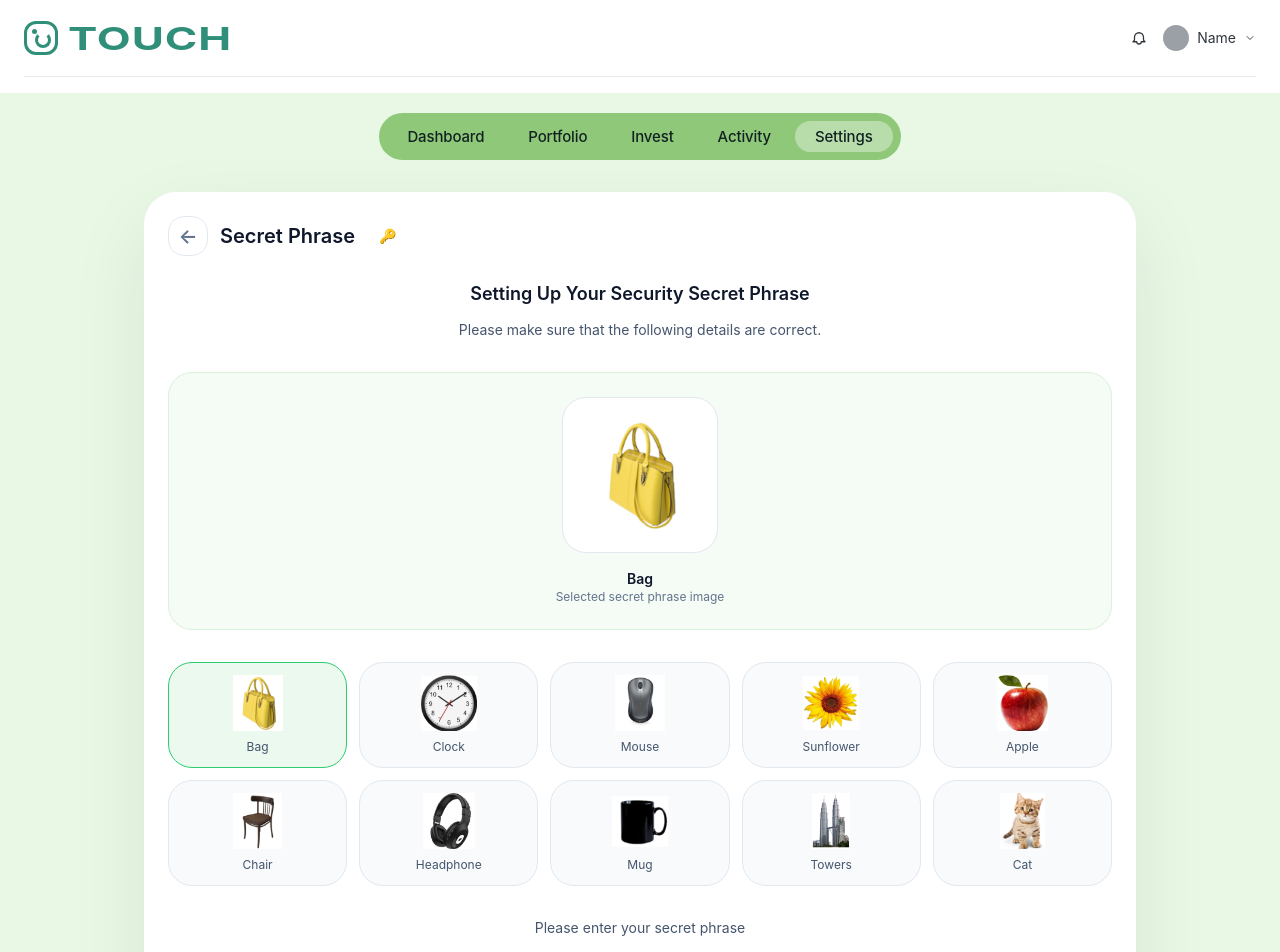
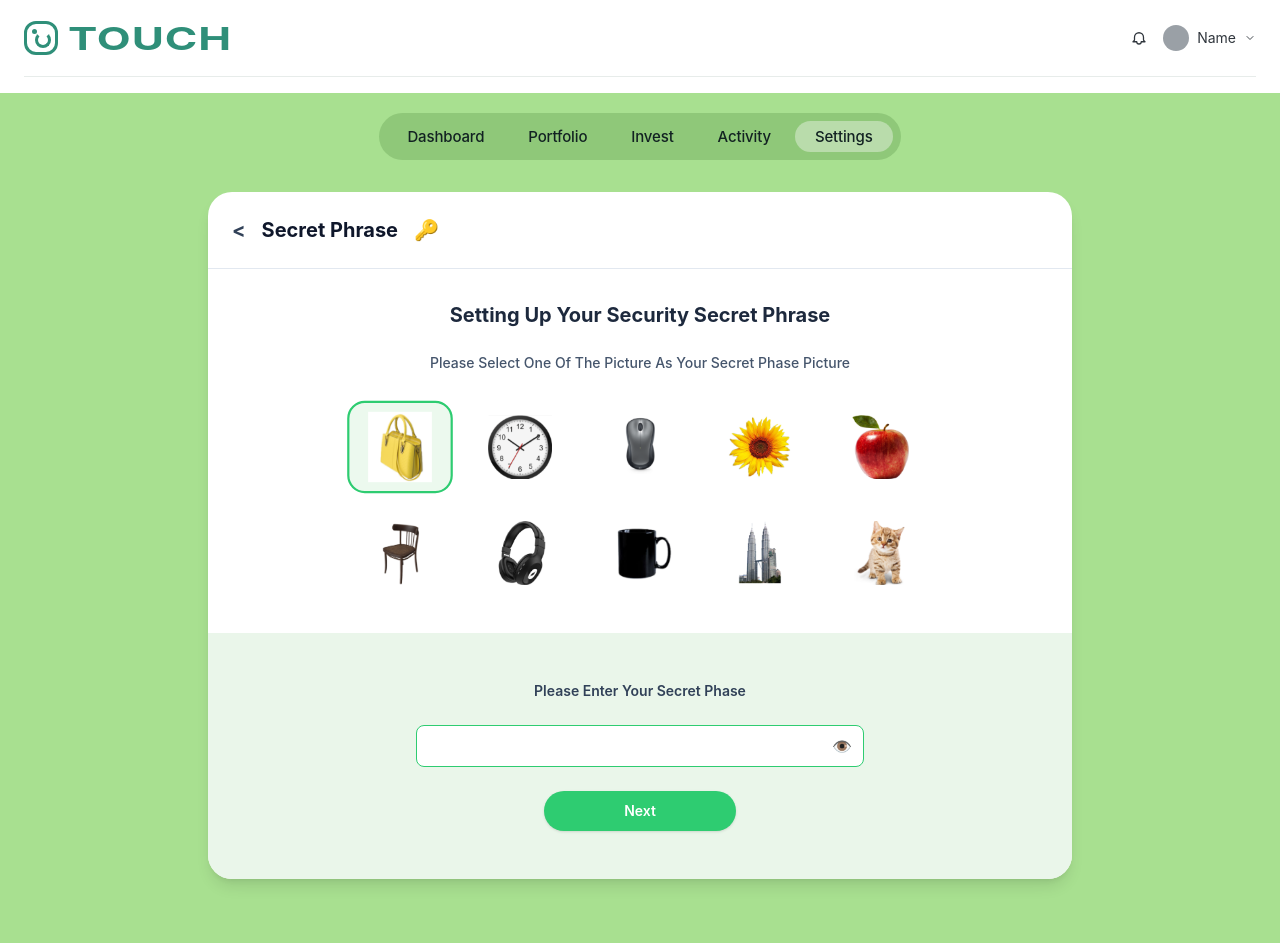
Before and after one commit to isabelledelc/isabelledelc.github.io, a React (Vite) app in the folder app/: page /settings/secret-phrase in a window 1280 px wide. Shown: the top 952 px of the page. Built offline with nearby package versions, Linux system fonts and the light colour scheme.

Commit message:
added secrect phrase page

```diff
--- a/app/src/pages/Settings/subpages/SecretPhrase.tsx
+++ b/app/src/pages/Settings/subpages/SecretPhrase.tsx
@@ -32,107 +32,162 @@ export default function SecretPhrase() {
   const [phrase, setPhrase] = useState('');
   const [showPassword, setShowPassword] = useState(false);
   const [showSuccess, setShowSuccess] = useState(false);
+  const [step, setStep] = useState(1);
+
+  const selectedItem = images.find((item) => item.id === selectedImage)!;
+  const confirmationPhrase = phrase.trim() || 'No secret phrase entered';
 
   function handleSubmit(e: React.FormEvent) {
     e.preventDefault();
     if (!phrase.trim()) return;
+    setStep(2);
+  }
+
+  function handleConfirm() {
     setShowSuccess(true);
   }
 
-  const selected = images.find((item) => item.id === selectedImage)!;
-
   return (
-    <div className="min-h-screen w-full bg-[#E9F7E5]">
+    <div className="min-h-screen w-full bg-[#A8E090]">
       <Header />
       <Navbar />
 
-      <main className="mx-auto max-w-5xl px-4 pb-16 pt-8">
-        <div className="rounded-[32px] bg-white p-6 shadow-[0_30px_80px_rgba(30,63,40,0.08)]">
-          <div className="mb-6 flex items-center gap-3 text-xl font-semibold text-slate-900">
+      <main className="mx-auto max-w-4xl px-4 pb-16 pt-8">
+        <div className="overflow-hidden rounded-[24px] bg-white shadow-lg">
+          <div className="border-b border-slate-200 p-6">
+            <div className="flex items-center gap-4 text-xl font-bold text-slate-900">
               <Link
                 to="/settings/security"
-              className="inline-flex h-10 w-10 items-center justify-center rounded-2xl border border-slate-200 text-slate-500 transition hover:border-[#528c68] hover:text-[#528c68]"
+                className="text-slate-700 transition hover:text-[#2ECC71]"
+                aria-label="Back"
               >
-              ←
+                &lt;
               </Link>
               <span>Secret Phrase</span>
-            <span className="ml-3 text-sm text-slate-500">🔑</span>
+              <span className="text-xl">🔑</span>
+            </div>
           </div>
 
-          <div className="mb-8 space-y-3 text-center">
-            <h2 className="text-lg font-semibold text-slate-900">Setting Up Your Security Secret Phrase</h2>
-            <p className="text-sm text-slate-600">Please make sure that the following details are correct.</p>
-          </div>
+          <div className="px-6 pb-10 pt-8 text-center">
+            <h2 className="text-xl font-bold text-slate-800">
+              Setting Up Your Security Secret Phrase
+            </h2>
+            <p className="mt-6 text-sm font-medium text-slate-600">
+              {step === 1
+                ? 'Please Select One Of The Picture As Your Secret Phase Picture'
+                : 'Please Make Sure That The Following Details Are Correct'}
+            </p>
 
-          <div className="mb-8 rounded-[24px] border border-[#D9F2D9] bg-[#F5FBF5] p-6 text-center">
-            <div className="mx-auto mb-4 flex h-[156px] w-[156px] items-center justify-center rounded-3xl border border-slate-200 bg-white">
-              <img src={selected.src} alt={selected.label} className="h-28 w-28 object-contain" />
-            </div>
-            <div className="text-sm font-semibold text-slate-900">{selected.label}</div>
-            <div className="text-xs text-slate-500">Selected secret phrase image</div>
-          </div>
-
-          <div className="mb-8">
-            <div className="grid grid-cols-2 gap-3 sm:grid-cols-5">
+            {step === 1 && (
+              <div className="mx-auto mt-8 grid max-w-xl grid-cols-5 gap-6">
                 {images.map((item) => (
                   <button
                     key={item.id}
                     type="button"
                     onClick={() => setSelectedImage(item.id)}
-                  className={`rounded-3xl border p-3 transition ${selectedImage === item.id ? 'border-[#2ECC71] bg-[#ECF9EE]' : 'border-slate-200 bg-slate-50 hover:border-[#8ACB8A]'}`}
+                    className={`flex items-center justify-center rounded-2xl p-2 transition ${
+                      selectedImage === item.id
+                        ? 'scale-110 border-2 border-[#2ECC71] bg-[#ECF9EE]'
+                        : 'hover:scale-105'
+                    }`}
                   >
-                  <img src={item.src} alt={item.label} className="mx-auto h-14 w-14 object-contain" />
-                  <div className="mt-2 text-xs text-slate-600">{item.label}</div>
+                    <img
+                      src={item.src}
+                      alt={item.label}
+                      className="h-16 w-16 object-contain"
+                    />
                   </button>
                 ))}
               </div>
+            )}
           </div>
 
-          <form onSubmit={handleSubmit} className="space-y-6">
-            <div className="space-y-2 text-center">
-              <p className="text-sm text-slate-600">Please enter your secret phrase</p>
-            </div>
-            <div className="relative mx-auto max-w-2xl">
+          <div className="bg-[#EAF6EA] px-6 py-12 text-center">
+            {step === 1 ? (
+              <form onSubmit={handleSubmit} className="mx-auto max-w-md space-y-6">
+                <p className="text-sm font-semibold text-slate-700">
+                  Please Enter Your Secret Phase
+                </p>
+
+                <div className="relative">
                   <input
                     type={showPassword ? 'text' : 'password'}
                     value={phrase}
                     onChange={(e) => setPhrase(e.target.value)}
-                className="w-full rounded-full border border-[#8ACB8A] px-4 py-3 text-sm text-slate-900 outline-none focus:border-[#2ECC71]"
-                placeholder="Enter secret phrase"
+                    className="w-full rounded-lg border border-[#2ECC71] bg-white px-4 py-2.5 pr-10 text-sm text-slate-900 outline-none focus:ring-2 focus:ring-[#2ECC71]"
                   />
                   <button
                     type="button"
                     onClick={() => setShowPassword((prev) => !prev)}
-                className="absolute right-3 top-1/2 -translate-y-1/2 text-slate-500"
+                    className="absolute right-3 top-1/2 -translate-y-1/2 text-slate-600"
                   >
                     {showPassword ? '🙈' : '👁️'}
                   </button>
                 </div>
 
-            <div className="text-center">
-              <button className="rounded-full bg-green-600 px-10 py-3 text-sm font-semibold text-white transition hover:bg-green-700">
+                <div>
+                  <button
+                    type="submit"
+                    className="w-48 rounded-full bg-[#2ECC71] py-2.5 text-sm font-semibold text-white shadow-sm transition hover:bg-[#27ae60]"
+                  >
                     Next
                   </button>
                 </div>
               </form>
+            ) : (
+              <div className="mx-auto max-w-md space-y-8">
+                <div className="mx-auto flex w-64 flex-col items-center justify-center rounded-2xl border-2 border-[#8ACB8A] bg-white p-8 shadow-sm">
+                  <img
+                    src={selectedItem.src}
+                    alt={selectedItem.label}
+                    className="h-28 w-28 object-contain"
+                  />
+                  <span className="mt-4 text-base font-bold text-slate-900 capitalize">
+                    {selectedItem.label}
+                  </span>
+                </div>
+
+                <div className="rounded-2xl border border-[#8ACB8A] bg-white p-4 text-left shadow-sm">
+                  <p className="text-sm font-semibold text-slate-700">Secret Phrase</p>
+                  <p className="mt-2 break-all text-sm text-slate-900">
+                    {confirmationPhrase}
+                  </p>
+                </div>
+
+                <div>
+                  <button
+                    type="button"
+                    onClick={handleConfirm}
+                    className="w-48 rounded-full bg-[#2ECC71] py-2.5 text-sm font-semibold text-white shadow-sm transition hover:bg-[#27ae60]"
+                  >
+                    Update
+                  </button>
+                </div>
+              </div>
+            )}
+          </div>
         </div>
       </main>
 
       {showSuccess && (
         <div className="fixed inset-0 z-50 flex items-center justify-center bg-black/30">
-          <div className="relative w-[420px] rounded-md border-2 border-[#2ECC71] bg-white p-6 text-center shadow-xl">
+          <div className="relative w-[420px] rounded-lg border-2 border-[#2ECC71] bg-white p-6 text-center shadow-xl">
             <button
               onClick={() => setShowSuccess(false)}
-              className="absolute right-3 top-3 inline-flex h-8 w-8 items-center justify-center rounded-full border border-slate-200 text-slate-600"
+              className="absolute right-3 top-3 inline-flex h-8 w-8 items-center justify-center rounded-full text-slate-500 hover:bg-slate-100"
               aria-label="Close"
             >
               ✕
             </button>
             <div className="mb-4 flex items-center justify-center">
-              <div className="flex h-20 w-20 items-center justify-center rounded-full bg-[#2ECC71] text-white">✓</div>
+              <div className="flex h-16 w-16 items-center justify-center rounded-full bg-[#2ECC71] text-2xl text-white">
+                ✓
               </div>
-            <h3 className="mb-2 text-2xl font-bold">Success !</h3>
-            <p className="text-sm text-slate-700">Your secret phrase successfully updated!</p>
+            </div>
+            <h3 className="mb-2 text-2xl font-bold text-slate-900">Success !</h3>
+            <p className="text-sm text-slate-700">
+              Your secret phrase successfully updated!
+            </p>
           </div>
         </div>
       )}
```
Lines whose indentation alone changed are shown as unchanged.
